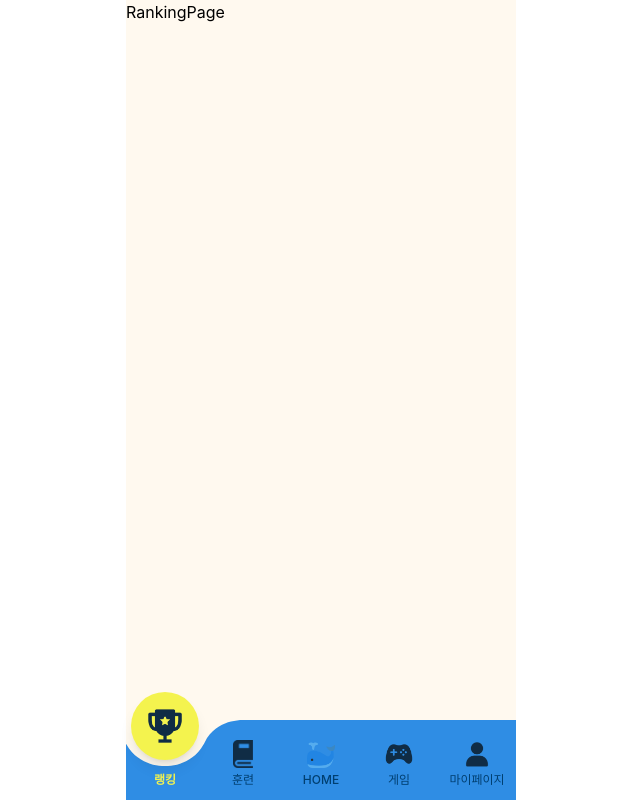
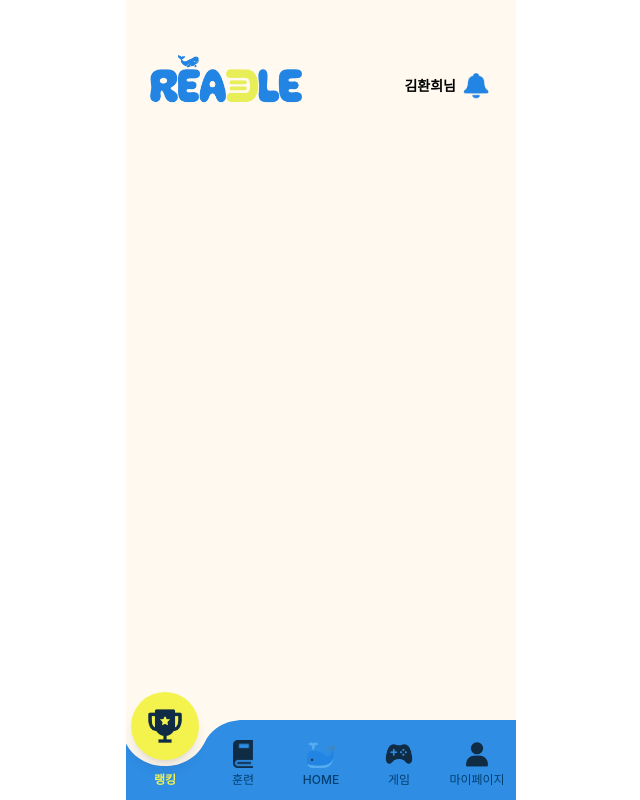
Before and after one commit to READLE-SKTHON/readle-fe, a React (Vite) app: page /ranking in a window 1280 px wide. Shown: the whole page, without its empty margins (319-959 px from the left). Built offline with nearby package versions, Linux system fonts and the light colour scheme.

Commit message:
✨ feat: MainHeader 구현 및 Readle 로고 적용

```diff
--- /dev/null
+++ b/src/components/common/header/MainHeader.tsx
@@ -0,0 +1,22 @@
+import readleLogo from "@/assets/icons/readleLogo.png";
+import bellIcon from "@/assets/icons/bellIcon.png";
+
+type MainHeaderProps = {
+  userName: string;
+};
+
+export default function MainHeader({ userName }: MainHeaderProps) {
+  return (
+    <header className="flex h-16 w-full items-center justify-between px-6 pt-20">
+      <img src={readleLogo} alt="READLE" className="w-38 object-contain" />
+
+      <div className="flex items-center gap-1 pt-3">
+        <span className="text-sm font-semibold">{userName}님</span>
+
+        <button type="button">
+          <img src={bellIcon} alt="알림" className="h-8 w-8"></img>
+        </button>
+      </div>
+    </header>
+  );
+}
--- a/src/pages/game/GamePage.tsx
+++ b/src/pages/game/GamePage.tsx
@@ -1,3 +1,9 @@
+import MainHeader from "@/components/common/header/MainHeader";
+
 export default function GamePage() {
-  return <div>GamePage</div>;
+  return (
+    <div>
+      <MainHeader userName="김환희" />
+    </div>
+  );
 }
--- a/src/pages/home/HomePage.tsx
+++ b/src/pages/home/HomePage.tsx
@@ -1,3 +1,9 @@
+import MainHeader from "@/components/common/header/MainHeader";
+
 export default function HomePage() {
-  return <div>HomePage</div>;
+  return (
+    <div>
+      <MainHeader userName="김환희" />
+    </div>
+  );
 }
--- a/src/pages/ranking/RankingPage.tsx
+++ b/src/pages/ranking/RankingPage.tsx
@@ -1,3 +1,9 @@
+import MainHeader from "@/components/common/header/MainHeader";
+
 export default function RankingPage() {
-  return <div>RankingPage</div>;
+  return (
+    <div>
+      <MainHeader userName="김환희" />
+    </div>
+  );
 }
--- a/src/pages/training/TrainingPage.tsx
+++ b/src/pages/training/TrainingPage.tsx
@@ -1,3 +1,9 @@
+import MainHeader from "@/components/common/header/MainHeader";
+
 export default function TrainingPage() {
-  return <div>TrainingPage</div>;
+  return (
+    <div>
+      <MainHeader userName="김환희" />
+    </div>
+  );
 }
```
Also changed, not shown: src/assets/icons/bellIcon.png (added), src/assets/icons/readleLogo.png (added).
